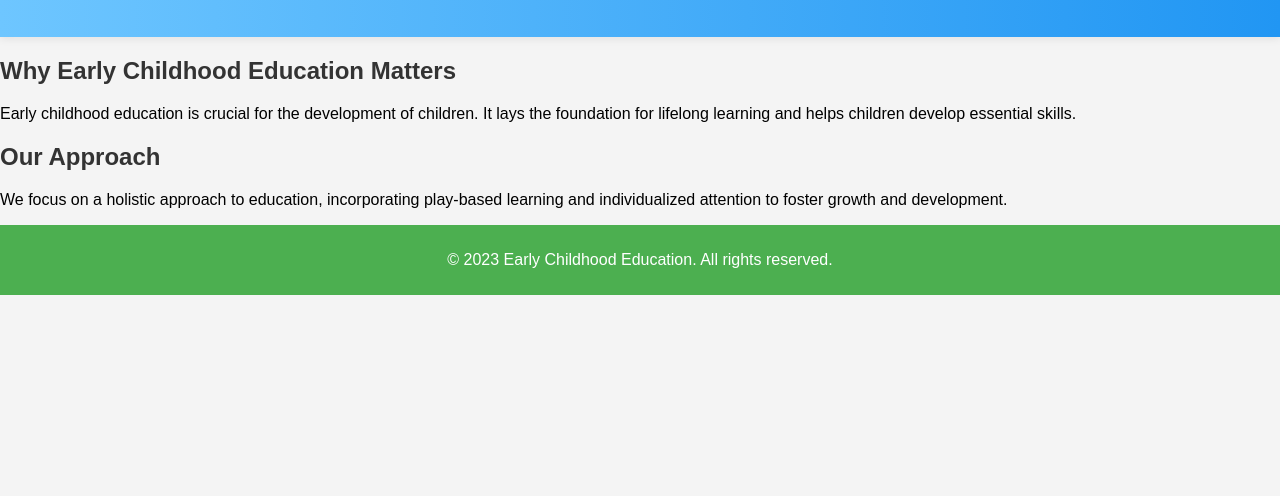
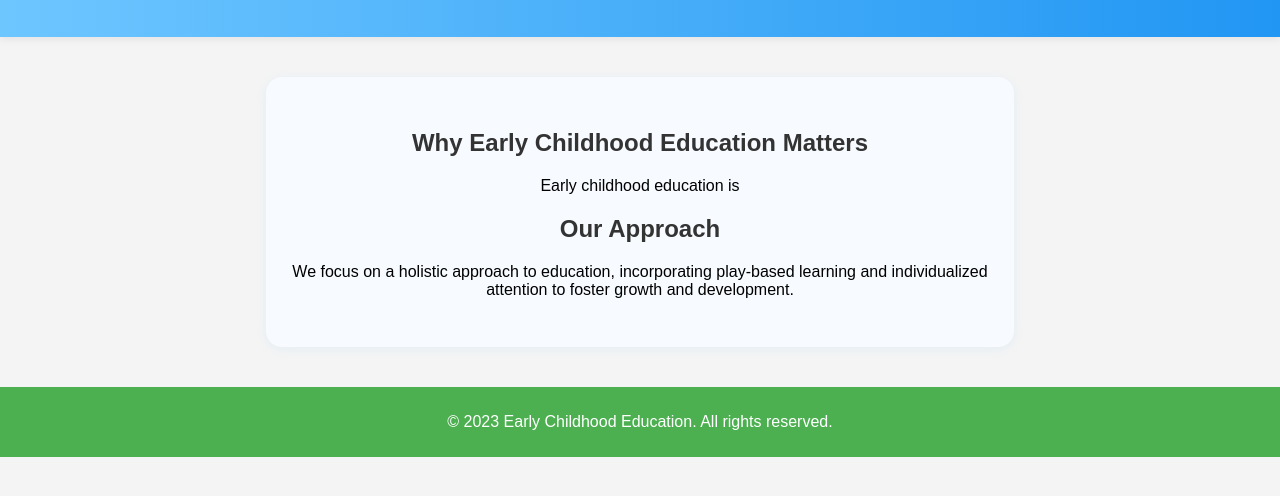
Before and after one commit to Romin40/EducationOne, a plain HTML site: page index.html in a window 1280 px wide. Shown: the part 84-580 px from the top of the page. Drawn offline with Linux system fonts and the light colour scheme.

Commit message:
Update index.html

```diff
--- a/index.html
+++ b/index.html
@@ -29,10 +29,9 @@
         </div>
     </header>
     <main>
-        <section>
-            <h2>Why Early Childhood Education Matters</h2>
-            <p>Early childhood education is crucial for the development of children. It lays the foundation for lifelong learning and helps children develop essential skills.</p>
-        </section>
+         <section style="max-width: 700px; margin: 40px auto; text-align: center; background: #f7fbff; padding: 32px 24px; border-radius: 16px; box-shadow: 0 2px 12px rgba(33,150,243,0.07);">
+        <h2>Why Early Childhood Education Matters</h2>
+        <p>Early childhood education is
         <section>
             <h2>Our Approach</h2>
             <p>We focus on a holistic approach to education, incorporating play-based learning and individualized attention to foster growth and development.</p>
```
